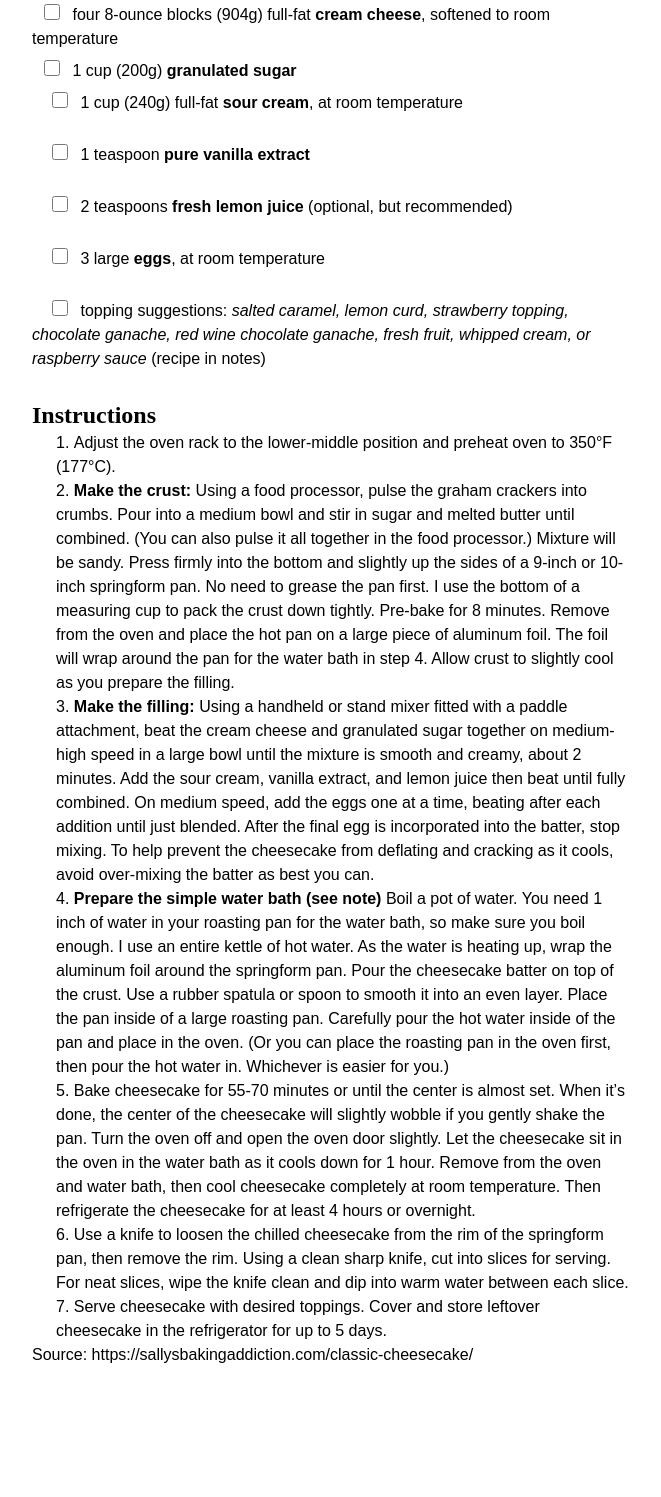
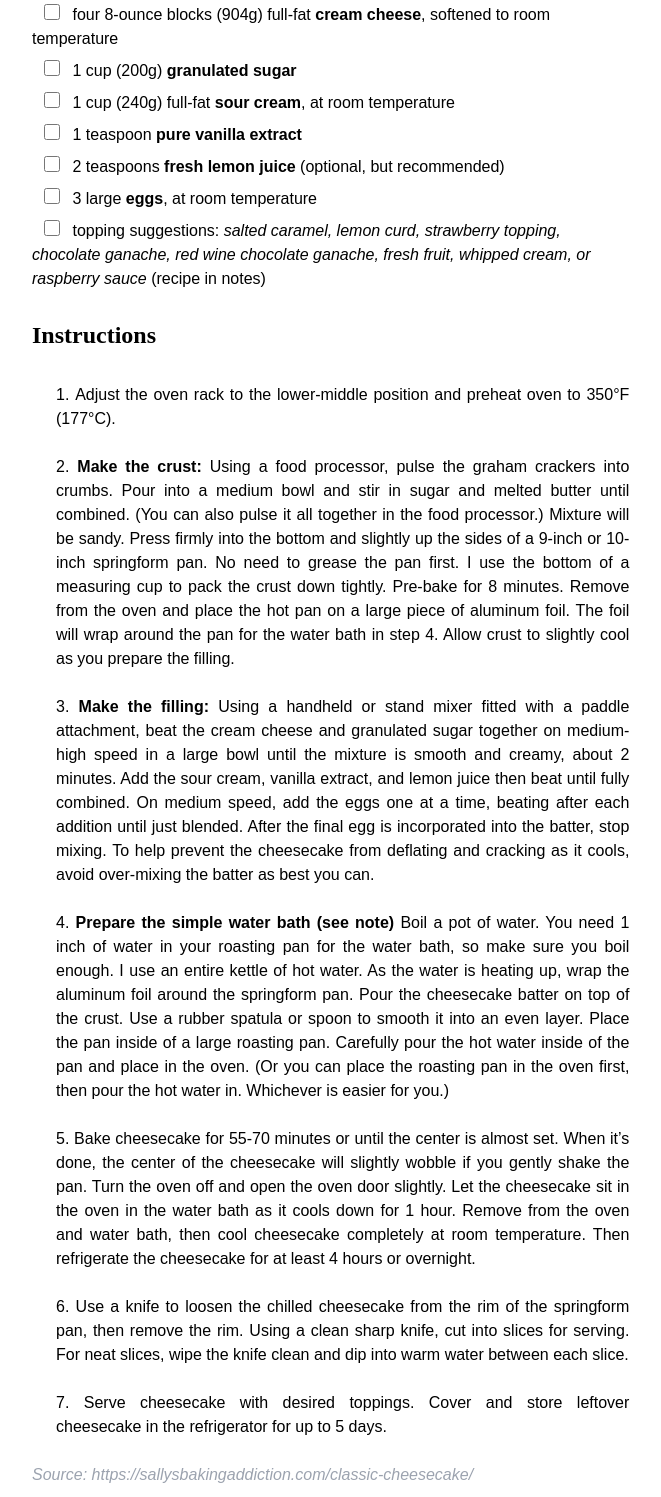
Before and after one commit to Juana-89/recipe-page-master, a website: page src/index.html in a window 1280 px wide. Shown: the part 1074-2571 px from the top of the page, without its empty margins (96-757 px from the left). Drawn offline with nearby package versions, Linux system fonts and the light colour scheme.

Commit message:
estilos parrafos

```diff
--- a/src/index.html
+++ b/src/index.html
@@ -35,7 +35,7 @@
     <figure>
       <img src="./assets/photo1.png" alt="" />
     </figure>
-    <article class="mt-12 items-start w-7/12">
+    <article class="mt-12 w-7/12">
       <h2 class="mb-8">Ingredients</h2>
       <h3 class="italic mb-8">Graham Cracker Crust</h3>
       <ul class="list-disc">
@@ -47,13 +47,13 @@
         </li>
         <li class="flex items-center mb-2">
           <label>
-            <input type="checkbox" class="h-4 w-4  ml-3 mr-2 text-indigo-600">
+            <input type="checkbox" class="h-4 w-4 ml-3 mr-2 text-indigo-600">
             5 Tablespoons (70g) <b>unsalted butter</b>, melted
           </label>
         </li>
         <li class="flex items-center mb-7">
           <label>
-            <input type="checkbox" class="h-4 w-4 ml-5 mr-2 text-indigo-600">
+            <input type="checkbox" class="h-4 w-4 ml-3 mr-2 text-indigo-600">
             1/4 cup (50g) <b>granulated sugar</b>
           </label>
         </li>
@@ -68,76 +68,84 @@
         </li>
         <li class="flex items-center mb-2">
           <label>
-            <input type="checkbox" class="h-4 w-4  ml-3 mr-2 text-indigo-600">
+            <input type="checkbox" class="h-4 w-4 ml-3 mr-2 text-indigo-600">
             1 cup (200g) <b>granulated sugar</b>
           </label>
         </li>
-        <li class="flex items-center mb-7">
+        <li class="flex items-center mb-2">
           <label>
-            <input type="checkbox" class="h-4 w-4 ml-5 mr-2 text-indigo-600">
+            <input type="checkbox" class="h-4 w-4 ml-3 mr-2 text-indigo-600">
             1 cup (240g) full-fat <b>sour cream</b>, at room temperature
           </label>
         </li>
-        <li class="flex items-center mb-7">
+        <li class="flex items-center mb-2">
           <label>
-            <input type="checkbox" class="h-4 w-4 ml-5 mr-2 text-indigo-600">
+            <input type="checkbox" class="h-4 w-4 ml-3 mr-2 text-indigo-600">
             1 teaspoon <b>pure vanilla extract</b>
           </label>
         </li>
-        <li class="flex items-center mb-7">
+        <li class="flex items-center mb-2">
           <label>
-            <input type="checkbox" class="h-4 w-4 ml-5 mr-2 text-indigo-600">
+            <input type="checkbox" class="h-4 w-4 ml-3 mr-2 text-indigo-600">
             2 teaspoons <b>fresh lemon juice</b> (optional, but recommended)
           </label>
         </li>
-        <li class="flex items-center mb-7">
+        <li class="flex items-center mb-2">
           <label>
-            <input type="checkbox" class="h-4 w-4 ml-5 mr-2 text-indigo-600">
+            <input type="checkbox" class="h-4 w-4 ml-3 mr-2 text-indigo-600">
             3 large <b>eggs</b>, at room temperature
           </label>
         </li>
         <li class="flex items-center mb-7">
           <label>
-            <input type="checkbox" class="h-4 w-4 ml-5 mr-2 text-indigo-600">
-            topping suggestions: <i>salted caramel, lemon curd, strawberry topping, chocolate ganache, red wine chocolate
-            ganache, fresh fruit, whipped cream, or raspberry sauce</i> (recipe in notes)
+            <input type="checkbox" class="h-4 w-4 ml-3 mr-2 text-indigo-600">
+            topping suggestions: <i>salted caramel, lemon curd, strawberry topping, chocolate ganache, red wine
+              chocolate
+              ganache, fresh fruit, whipped cream, or raspberry sauce</i> (recipe in notes)
           </label>
         </li></var>
       </ul>
-      <h2>Instructions</h2>
+      <h2 class="mb-8">Instructions</h2>
       <ol class="list-decimal list-inside ml-6">
-        <li>Adjust the oven rack to the lower-middle position and preheat oven to 350°F (177°C).</li>
-        <li><b>Make the crust:</b> Using a food processor, pulse the graham crackers into crumbs. Pour into a medium bowl and
+        <li class="mb-6 text-justify">Adjust the oven rack to the lower-middle position and preheat oven to 350°F
+          (177°C).</li>
+        <li class="mb-6 text-justify"><b>Make the crust:</b> Using a food processor, pulse the graham crackers into
+          crumbs. Pour into a medium bowl and
           stir in sugar and melted butter until combined. (You can also pulse it all together in the food processor.)
           Mixture will be sandy. Press firmly into the bottom and slightly up the sides of a 9-inch or 10-inch
           springform pan. No need to grease the pan first. I use the bottom of a measuring cup to pack the crust down
           tightly. Pre-bake for 8 minutes. Remove from the oven and place the hot pan on a large piece of aluminum foil.
           The foil will wrap around the pan for the water bath in step 4. Allow crust to slightly cool as you prepare
           the filling.</li>
-        <li><b>Make the filling:</b> Using a handheld or stand mixer fitted with a paddle attachment, beat the cream cheese and
+        <li class="mb-6 text-justify"><b>Make the filling:</b> Using a handheld or stand mixer fitted with a paddle
+          attachment, beat the cream cheese and
           granulated sugar together on medium-high speed in a large bowl until the mixture is smooth and creamy, about 2
           minutes. Add the sour cream, vanilla extract, and lemon juice then beat until fully combined. On medium speed,
           add the eggs one at a time, beating after each addition until just blended. After the final egg is
           incorporated into the batter, stop mixing. To help prevent the cheesecake from deflating and cracking as it
           cools, avoid over-mixing the batter as best you can.</li>
-        <li><b>Prepare the simple water bath (see note)</b> Boil a pot of water. You need 1 inch of water in your roasting pan
+        <li class="mb-6 text-justify"><b>Prepare the simple water bath (see note)</b> Boil a pot of water. You need 1
+          inch of water in your roasting pan
           for the water bath, so make sure you boil enough. I use an entire kettle of hot water. As the water is heating
           up, wrap the aluminum foil around the springform pan. Pour the cheesecake batter on top of the crust. Use a
           rubber spatula or spoon to smooth it into an even layer. Place the pan inside of a large roasting pan.
           Carefully pour the hot water inside of the pan and place in the oven. (Or you can place the roasting pan in
           the oven first, then pour the hot water in. Whichever is easier for you.)</li>
-        <li>Bake cheesecake for 55-70 minutes or until the center is almost set. When it’s done, the center of the
+        <li class="mb-6 text-justify">Bake cheesecake for 55-70 minutes or until the center is almost set. When it’s
+          done, the center of the
           cheesecake will slightly wobble if you gently shake the pan. Turn the oven off and open the oven door
           slightly. Let the cheesecake sit in the oven in the water bath as it cools down for 1 hour. Remove from the
           oven and water bath, then cool cheesecake completely at room temperature. Then refrigerate the cheesecake for
           at least 4 hours or overnight.</li>
-        <li>Use a knife to loosen the chilled cheesecake from the rim of the springform pan, then remove the rim. Using
+        <li class="mb-6 text-justify">Use a knife to loosen the chilled cheesecake from the rim of the springform pan,
+          then remove the rim. Using
           a clean sharp knife, cut into slices for serving. For neat slices, wipe the knife clean and dip into warm
           water between each slice.</li>
-        <li>Serve cheesecake with desired toppings. Cover and store leftover cheesecake in the refrigerator for up to 5
+        <li class="mb-6 text-justify">Serve cheesecake with desired toppings. Cover and store leftover cheesecake in the
+          refrigerator for up to 5
           days.</li>
       </ol>
-      Source: https://sallysbakingaddiction.com/classic-cheesecake/
+      <p class="italic text-gray-400">Source: https://sallysbakingaddiction.com/classic-cheesecake/</p>
     </article>
   </section>
   <aside class="">
```
Also changed, not shown: dist/output.css.
